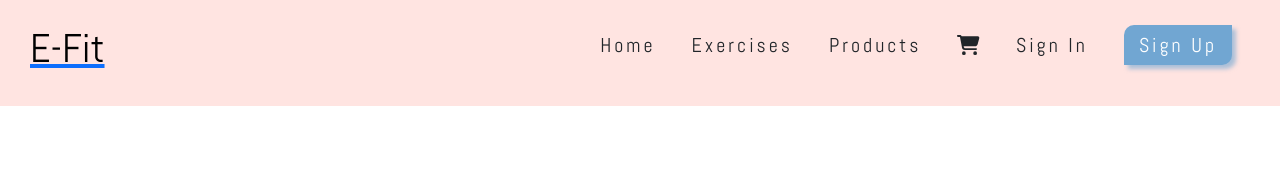
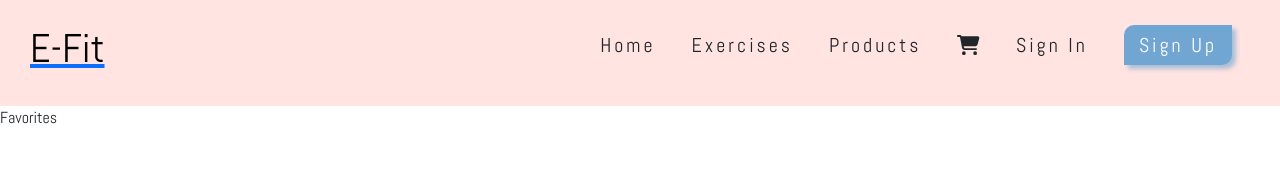
Before and after one commit to VanessaLiaw021/E-Fit, a React (Create React App) app in the folder client/: page /favorites in a window 1280 px wide. Shown: the top 196 px of the page. Built offline with nearby package versions, Linux system fonts and the light colour scheme.

Commit message:
added more component for carts and favorites

```diff
--- a/client/src/App.css
+++ b/client/src/App.css
@@ -73,6 +73,10 @@ header h1 {
 #user-account .links {
   color: white;
   padding: 0 15px;
+}
+
+.dropdown-icon {
+  background-color: #71a6d2;
 }
 /* End Navbar Component */
 
--- a/client/src/App.js
+++ b/client/src/App.js
@@ -5,6 +5,8 @@ import { BrowserRouter as Router, Routes, Route } from 'react-router-dom';
 import Home from "./components/Home";
 import Exercises from "./components/Exercises";
 import ProductList from "./components/ProductList";
+import Cart from "./components/Cart";
+import Favorites from './components/Favorites';
 import Signin from "./components/Signin";
 import Signup from "./components/Signup";
 import {
@@ -47,6 +49,8 @@ function App() {
           <Route path="/" element={<Home />}/>
           <Route path="/exercises" element={<Exercises />}/>
           <Route path="/products" element={<ProductList />}/>
+          <Route path="/carts" element={<Cart />}/>
+          <Route path="/favorites" element={<Favorites />}/>
           <Route path="/signin" element={<Signin />}/>
           <Route path="/signup" element={<Signup />}/>
         </Routes>
@@ -56,7 +60,7 @@ function App() {
     </ApolloProvider>
 
   );
-}
+};
 
 //Export App
 export default App;
--- /dev/null
+++ b/client/src/components/Cart.js
@@ -0,0 +1,14 @@
+//Import required packages
+import React from 'react';
+
+//Cart Component
+const Cart = () => {
+  return (
+    <div className="main">
+      <h2 className="headings">Your Carts</h2>
+    </div>
+  )
+}
+
+//Export Cart Component
+export default Cart;
--- /dev/null
+++ b/client/src/components/Favorites.js
@@ -0,0 +1,9 @@
+import React from 'react'
+
+const Favorites = () => {
+  return (
+    <div>Favorites</div>
+  )
+}
+
+export default Favorites;
--- a/client/src/components/Navbar.js
+++ b/client/src/components/Navbar.js
@@ -38,12 +38,12 @@ const Navbar = ()  => {
       return (
         <>
         <Dropdown>
-          <Dropdown.Toggle id="dropdown-basic">
+          <Dropdown.Toggle id="dropdown-basic" className="dropdown-icon">
             <FontAwesomeIcon icon={faUser}></FontAwesomeIcon>
           </Dropdown.Toggle>
           <Dropdown.Menu>
-            <Dropdown.Item href="#/action-1">Order History</Dropdown.Item>
-            <Dropdown.Item href="#/action-2">Favorites</Dropdown.Item>
+            <Dropdown.Item><Link to="/order">Order History</Link></Dropdown.Item>
+            <Dropdown.Item><Link to="/favorites">Favorites</Link></Dropdown.Item>
             <Dropdown.Item href="#/action-3"><a href="/" onClick={() => Auth.logout()} className="logout">Logout</a></Dropdown.Item>
           </Dropdown.Menu>
         </Dropdown>
@@ -83,7 +83,7 @@ const Navbar = ()  => {
             <Link to='/products' className="links nav-link middle-nav">Products</Link>
           </NavList>
           <NavList>
-            <Link to='/products' className="links nav-link middle-nav"><FontAwesomeIcon icon={faCartShopping}></FontAwesomeIcon></Link>
+            <Link to='/carts' className="links nav-link middle-nav"><FontAwesomeIcon icon={faCartShopping}></FontAwesomeIcon></Link>
           </NavList>
           {showNavBar()}
         </NavbarWrapper>
```
Also changed, not shown: client/src/components/CartItem.js (added).
